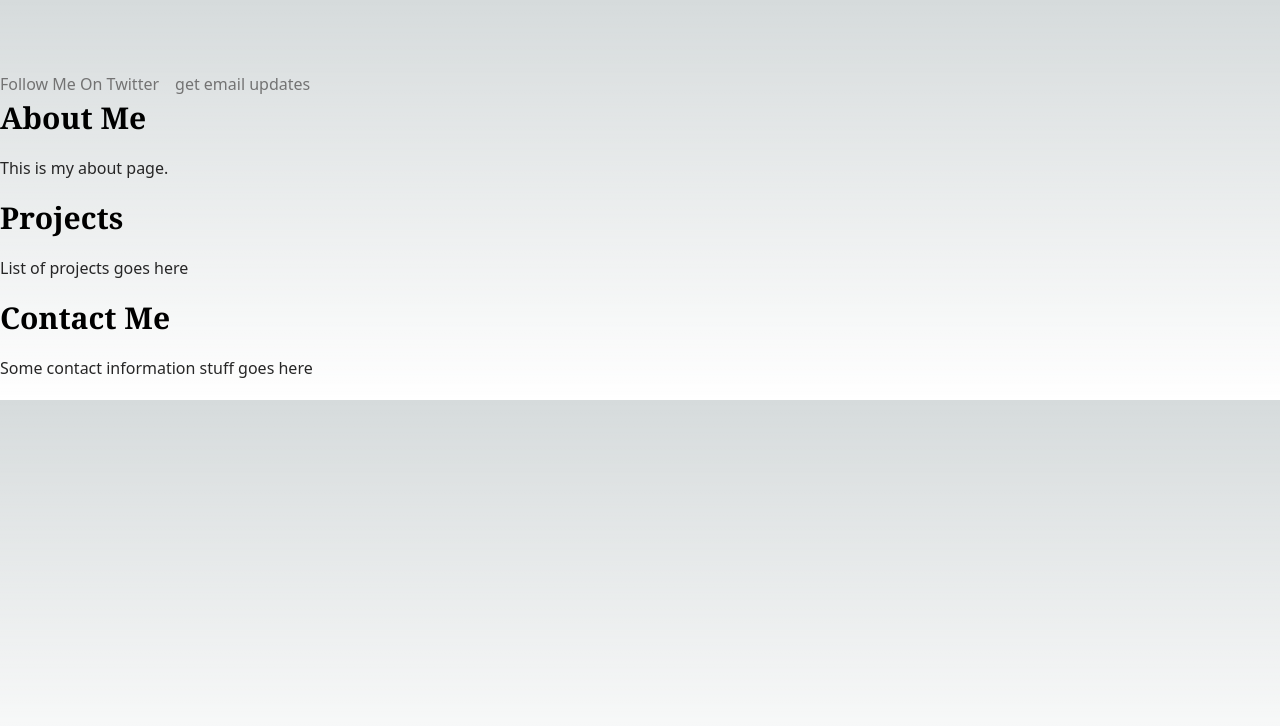
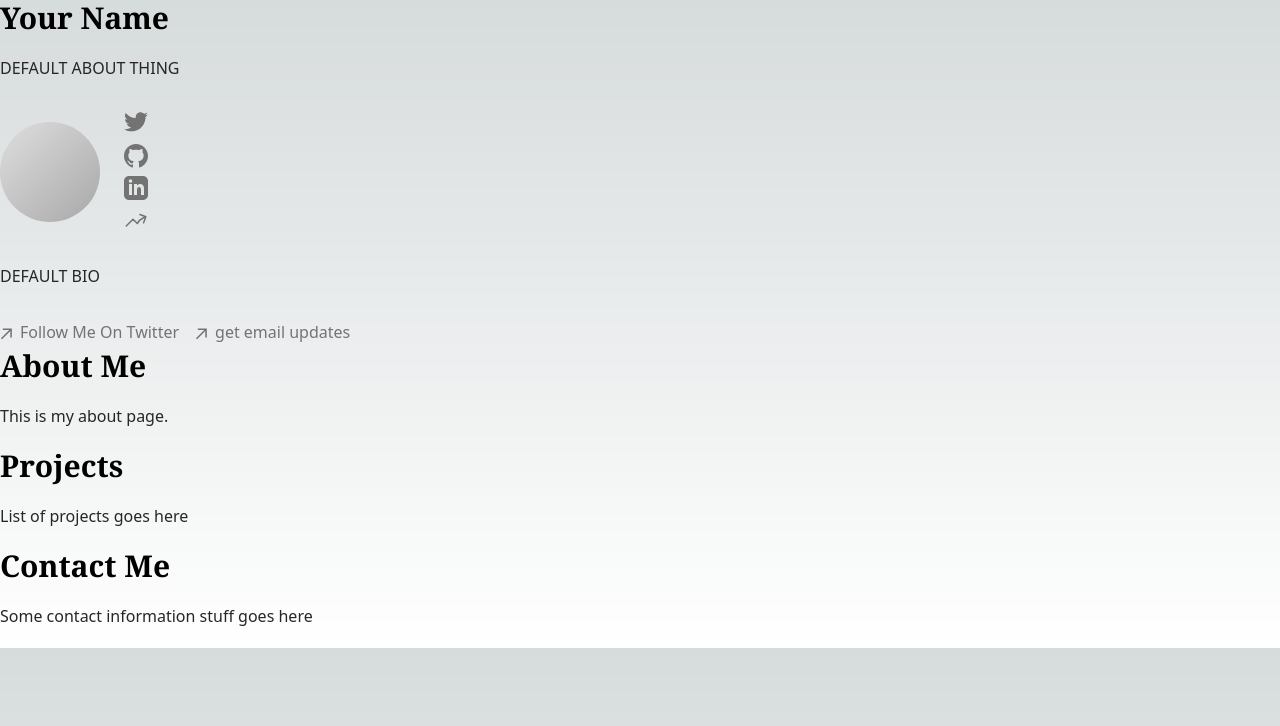
Before and after one commit to AntonioKaram/Portfolio, a Next.js app: page / in a window 1280 px wide. Shown: the top 726 px of the page. Built offline with nearby package versions, Linux system fonts and the light colour scheme.

Commit message:
Added and Tested Icons. Fixed VSCode Issue

```diff
--- a/components/icons.tsx
+++ b/components/icons.tsx
@@ -1,9 +1,9 @@
 export function TwitterIcon() {
   return (
     <svg
-        width="20"
-        height="16"
-        viewBox="0 0 24 20"
+      width="24"
+      height="24"
+      viewBox="0 0 24 24"
       fill="none"
       xmlns="http://www.w3.org/2000/svg"
     >
@@ -25,8 +25,8 @@
 export function GitHubIcon() {
   return (
     <svg
-        width="20"
-        height="20"
+      width="24"
+      height="24"
       viewBox="0 0 24 24"
       fill="none"
       xmlns="http://www.w3.org/2000/svg"
@@ -50,8 +50,8 @@
   return (
     <svg
       className="mr-2"
-        width="20"
-        height="20"
+      width="24"
+      height="24"
       viewBox="0 0 24 24"
       fill="none"
       xmlns="http://www.w3.org/2000/svg"
@@ -99,3 +99,19 @@
     </svg>
   );
 }
+
+export function LinkedIN() {
+  return (
+    <svg
+      xmlns="http://www.w3.org/2000/svg"
+      width="24"
+      height="24"
+      viewBox="0 0 24 24"
+      fill="currentColor"
+    >
+
+      <path d="M19 0h-14c-2.761 0-5 2.239-5 5v14c0 2.761 2.239 5 5 5h14c2.762 0 5-2.239 5-5v-14c0-2.761-2.238-5-5-5zm-11 19h-3v-11h3v11zm-1.5-12.268c-.966 0-1.75-.79-1.75-1.764s.784-1.764 1.75-1.764 1.75.79 1.75 1.764-.783 1.764-1.75 1.764zm13.5 12.268h-3v-5.604c0-3.368-4-3.113-4 0v5.604h-3v-11h3v1.765c1.396-2.586 7-2.777 7 2.476v6.759z" />
+
+    </svg>
+  );
+}
--- a/src/pages/index.tsx
+++ b/src/pages/index.tsx
@@ -1,14 +1,16 @@
 import Link from 'next/link'
 import Image from 'next/image'
 import { Inter } from 'next/font/google'
-import { name, about, bio, avatar } from 'lib/info'
+import { name, about, bio, avatar } from '../../lib/info'
 
 import {
   ArrowIcon,
   GitHubIcon,
   TwitterIcon,
   ViewsIcon,
-} from 'components/icons'
+  LinkedIN,
+  YoutubeIcon,
+} from '../../components/icons'
 
 
 const inter = Inter({ subsets: ['latin'] })
@@ -17,12 +19,12 @@
   return (
     <main>
       <section id="home">
-        <h1 className="font-bold text-3xl font-serif">{/* {name} */}</h1>
+        <h1 className="font-bold text-3xl font-serif">{name}</h1>
         <p className="my-5 max-w-[460px] text-neutral-800 dark:text-neutral-200">
-          {/* {about()} */}
+          {about()}
         </p>
         <div className="flex items-start md:items-center my-8 flex-col md:flex-row">
-            {/*<Image
+            <Image
                 alt={name}
                 className="rounded-full grayscale"
                 src={avatar}
@@ -30,7 +32,6 @@
                 width={100}
                 priority
               />
-            */}
 
             <div className="mt-8 md:mt-0 ml-0 md:ml-6 space-y-2 text-neutral-500 dark:text-neutral-400">
               <a
@@ -39,29 +40,39 @@
                 // href=""  add link here
                 className="flex items-center gap-2"
               >
-                {/* Maybe twitter or some other social
+
                 <TwitterIcon />
-                `${tweetCount.toLocaleString()} tweets all time`}*/}
+                {/* `${tweetCount.toLocaleString()} tweets all time`} */}
               </a>
               <a
                 rel="noopener noreferrer"
                 target="_blank"
                 href="https://github.com/AntonioKaram"
                 className="flex items-center gap-2"
-              > {/*
+              >
                 <GitHubIcon />
-                {`${starCount.toLocaleString()} stars on this repo`}*/}
+                {/* {`${starCount.toLocaleString()} stars on this repo`} */}
               </a>
 
-              {/*
+              <a
+                rel="noopener noreferrer"
+                target="_blank"
+                href="https://linkedin.com/in/antonio-karam"
+                className="flex items-center gap-2"
+              >
+
+                <LinkedIN />
+              </a>
+
+
               <Link href="/blog" className="flex items-center">
                 <ViewsIcon />
-                {`${views.toLocaleString()} blog views all time`}
-              </Link>*/}
+                {/* {`${views.toLocaleString()} blog views all time`} */}
+              </Link>
             </div>
         </div>
         <p className="my-5 max-w-[600px] text-neutral-800 dark:text-neutral-200">
-        {/* {bio()} */}
+        {bio()}
       </p>
 
       <ul className="flex flex-col md:flex-row mt-8 space-x-0 md:space-x-4 space-y-2 md:space-y-0 font-sm text-neutral-500 dark:text-neutral-400">
@@ -72,7 +83,7 @@
             target="_blank"
             href="https://twitter.com/antoniokrm"
           >
-            {/* <ArrowIcon /> */}
+            <ArrowIcon />
             <p className="h-7">Follow Me On Twitter</p>
           </a>
         </li>
@@ -83,7 +94,7 @@
             target="_blank"
             // href="" some link here
           >
-            {/* <ArrowIcon /> */}
+            <ArrowIcon />
             <p className="h-7">get email updates</p>
           </a>
         </li>
```
Also changed, not shown: tsconfig.json (+8 -2 lines). Lines whose indentation alone changed are shown as unchanged.
